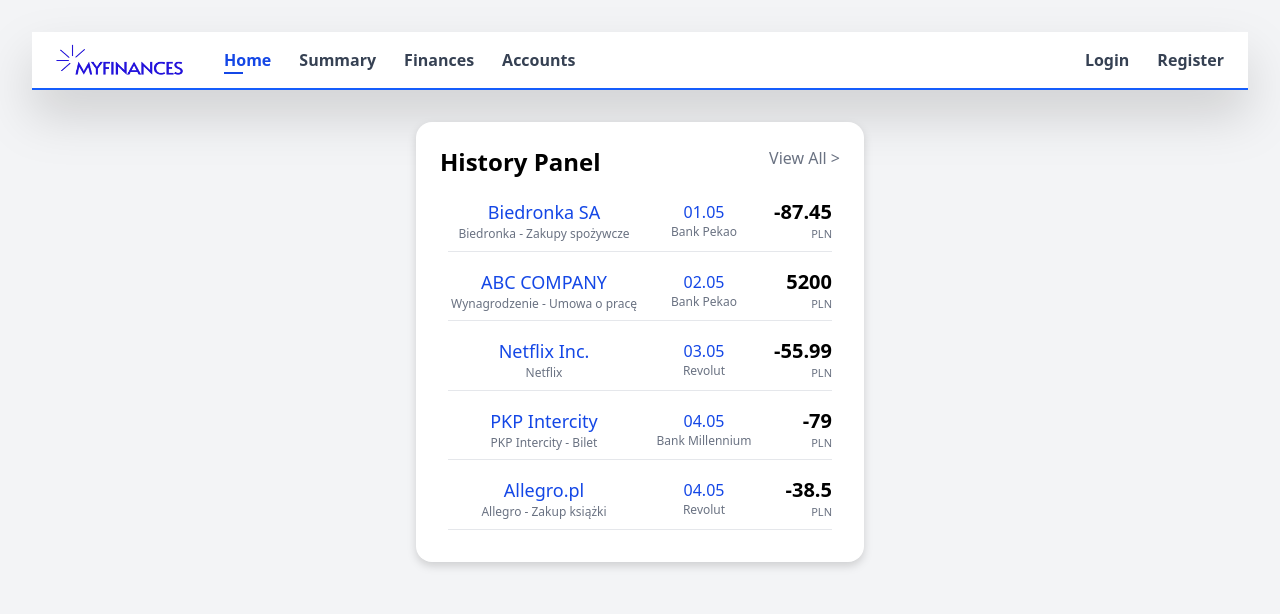
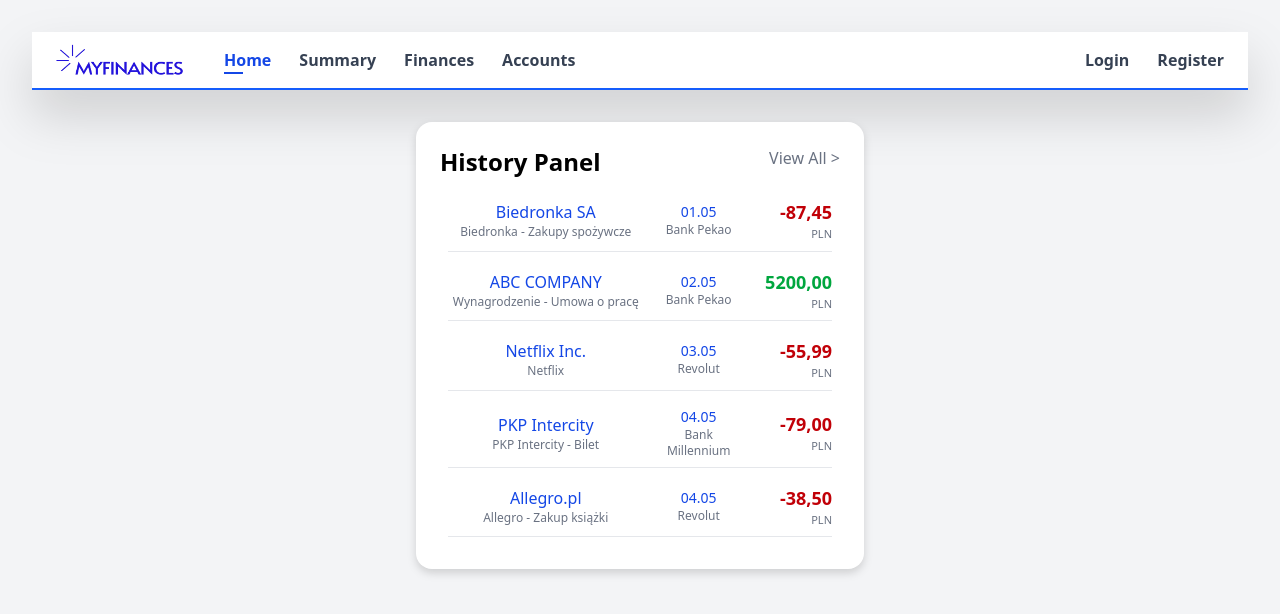
Before and after one commit to michLukaszewicz/MyFinances, a React (Vite) app in the folder MyFinances/: page / in a window 1280 px wide. Shown: the top 614 px of the page. Built offline with nearby package versions, Linux system fonts and the light colour scheme.

Commit message:
add formating of amout in ListRow

```diff
--- a/MyFinances/src/Components/HistoryPanel/ListRow/ListRow.tsx
+++ b/MyFinances/src/Components/HistoryPanel/ListRow/ListRow.tsx
@@ -6,21 +6,33 @@
 
 const ListRow = ({ transaction }: Props) => {
   return (
-    <div className="grid [grid-template-columns:3fr_1.5fr_1fr] gap-4 mx-2 my-2 items-center border-b border-gray-200 pb-2">
+    <div className="grid [grid-template-columns:2.5fr_1fr_1fr] gap-4 mx-2 my-2 items-center border-b border-gray-200 pb-2">
       <div>
-        <p className="font-medium text-blue-700 text-lg">
+        <p className="text-blue-700 text-md">
           {transaction.otherAccount}
         </p>
         <p className="text-xs text-gray-500">{transaction.description}</p>
       </div>
       <div className="text-center">
-        <p className="font-medium text-blue-700">
-          {transaction.date.toLocaleDateString("pl-PL", {day: '2-digit', month: '2-digit'})}
+        <p className="text-blue-700 text-sm">
+          {transaction.date.toLocaleDateString("pl-PL", {
+            day: "2-digit",
+            month: "2-digit",
+          })}
         </p>
         <p className="text-xs text-gray-500">{transaction.account}</p>
       </div>
       <div className="text-right">
-        <p className="font-extrabold text-xl">{transaction.amount}</p>
+        <p
+          className={`font-bold text-lg ${
+            transaction.amount > 0 ? "text-green-600" : "text-red-700"
+          }`}
+        >
+          {transaction.amount.toLocaleString("pl-PL", {
+            minimumFractionDigits: 2,
+            maximumFractionDigits: 2,
+          })}
+        </p>
         <p className="text-[11px] text-gray-500">PLN</p>
       </div>
     </div>
```
